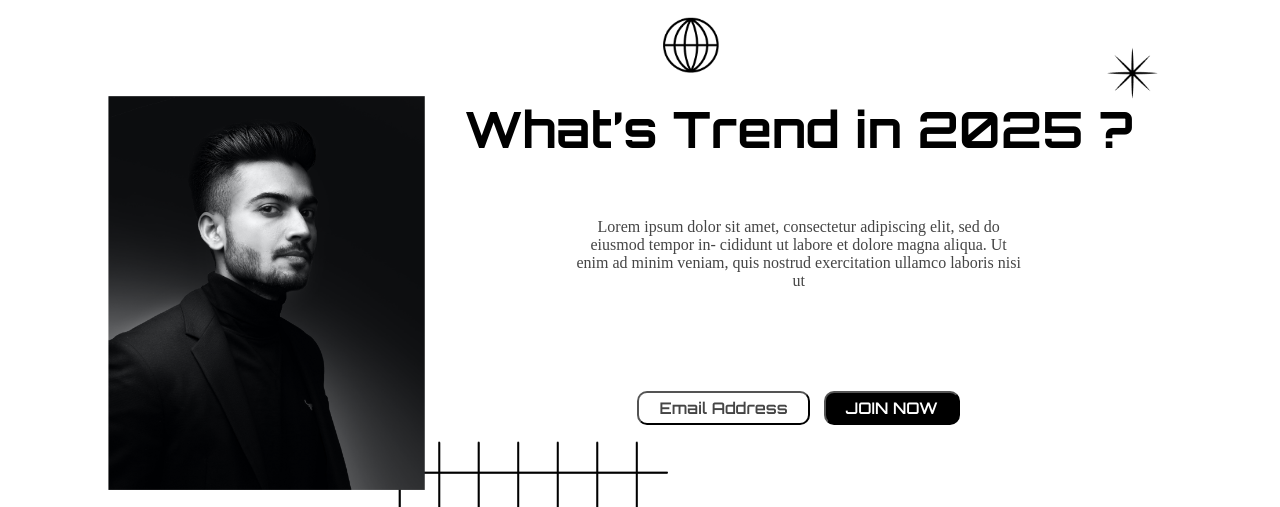
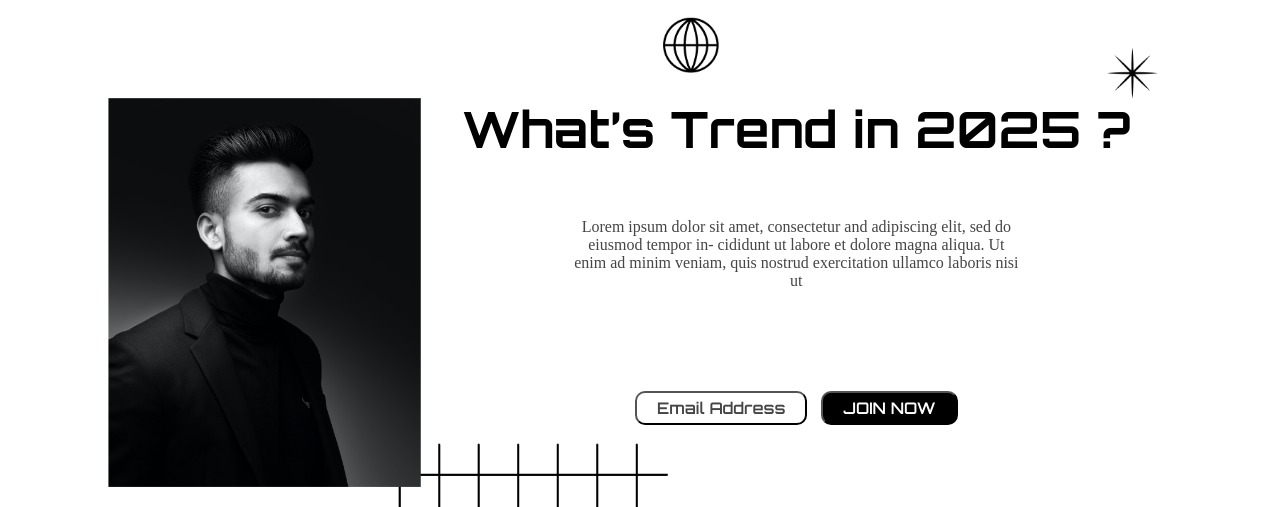
Before and after one commit to MaulikVadodariya/-Project-1-Trend-design-in-2025, a plain HTML site: page index.html in a window 1280 px wide. Shown: the part 133-640 px from the top of the page. Drawn offline with Linux system fonts and the light colour scheme.

```diff
--- a/index.html
+++ b/index.html
@@ -88,7 +88,7 @@
           <div class="hero-container-right">
             <h1 class="hero-heading">What’s Trend in 2025 ?</h1>
             <p class="hero-description">
-              Lorem ipsum dolor sit amet, consectetur adipiscing elit, sed do
+              Lorem ipsum dolor sit amet, consectetur and adipiscing elit, sed do
               eiusmod tempor in- cididunt ut labore et dolore magna aliqua. Ut
               enim ad minim veniam, quis nostrud exercitation ullamco laboris
               nisi ut
```
